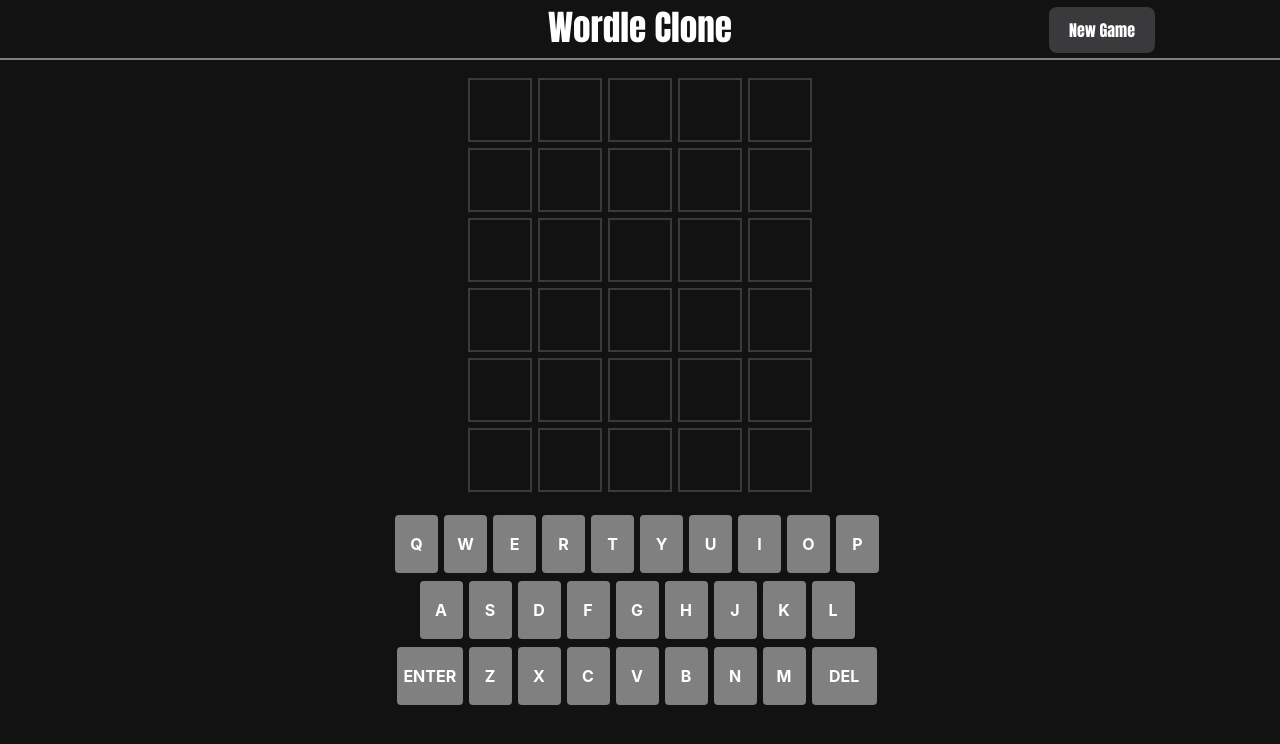
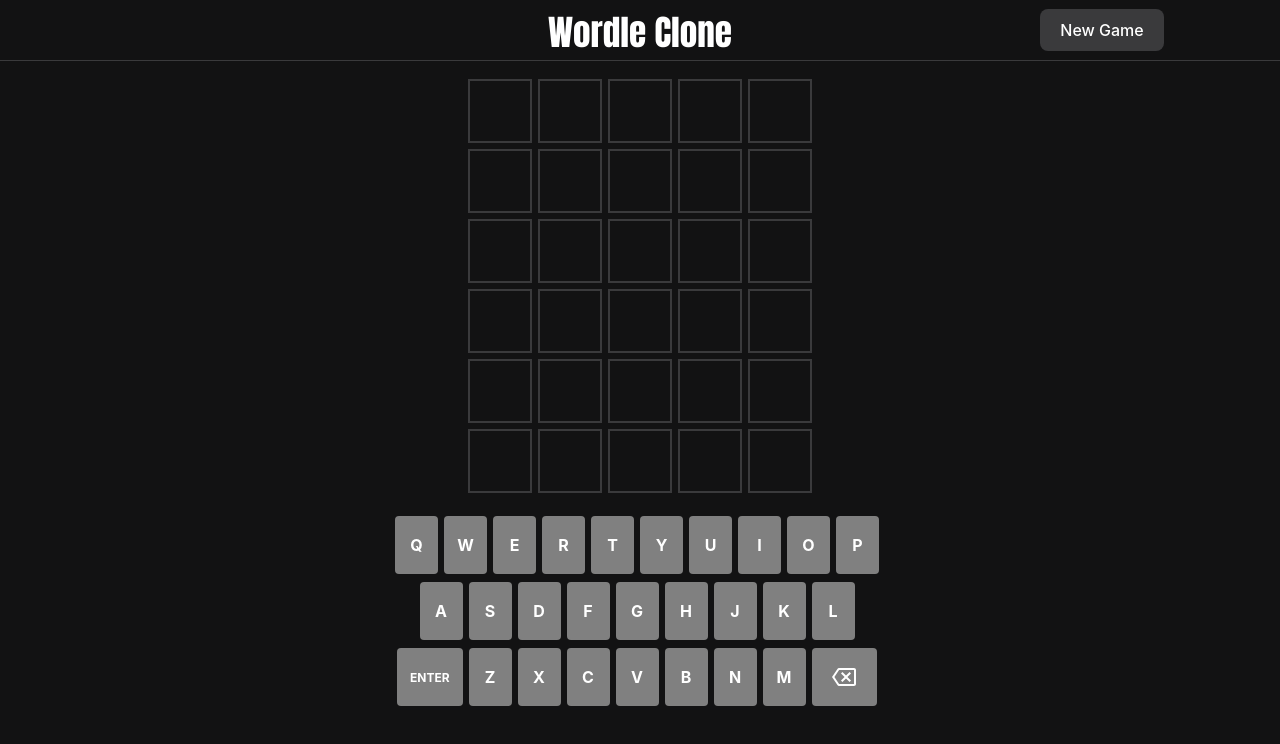
Before and after one commit to kylesmigelski/wordle-deployed, a Vue app: page / in a window 1280 px wide. Shown: the top 744 px of the page. Built offline with nearby package versions, Linux system fonts and the light colour scheme.

Commit message:
Add animations

```diff
--- a/package.json
+++ b/package.json
@@ -16,6 +16,7 @@
     "@vitejs/plugin-vue": "^4.0.0",
     "typescript": "^4.9.3",
     "vite": "^4.1.0",
+    "vue-svg-loader": "^0.16.0",
     "vue-tsc": "^1.0.24"
   }
 }
--- a/src/components/HelloWordle.vue
+++ b/src/components/HelloWordle.vue
@@ -40,8 +40,8 @@ function addOneWord() {
     CheckForWin(word);
   }
   else {
-    console.log(validWords.value)
-    alert('Invalid word. Please try again.')
+    console.log('shake')
+    shake();
   }
 }
 
@@ -52,31 +52,27 @@ function newGame() {
 function displayWord(word: string) {
   lettersGuessed.value -= 5
   typedLetters.value = []
+  const colors = []
   const letters = word.split('')
   for (let i = 0; i < letters.length; i++) {
 
-    // Display the word in the grid
-    document.getElementsByClassName('box')[lettersGuessed.value + i].innerHTML = letters[i].toUpperCase();
-
-    // Add the corresponding class to the letter.
     // if letter is in the solution word at the same position, add class "perfect"
     if (solutionWord.value[0].charAt(i) === letters[i]) {
-      document.getElementsByClassName('box')[lettersGuessed.value + i].classList.add('perfect')
+      //document.getElementsByClassName('box')[lettersGuessed.value + i].classList.add('perfect')
       letterColors.value[letters[i]] = '#538d4e'
     }
     // if letter is in the solution word at a different position, add class "misplaced"
     else if (solutionWord.value[0].includes(letters[i])) {
-      document.getElementsByClassName('box')[lettersGuessed.value + i].classList.add('misplaced')
       letterColors.value[letters[i]] = '#b59f3b'
     }
     // if letter is not in the solution word, add class "wrong" and make letter appear
     else {
-      document.getElementsByClassName('box')[lettersGuessed.value + i].classList.add('wrong')
       letterColors.value[letters[i]] = '#3A3A3C'
     }
   }
   // Add 5 to lettersGuessed to move to the next row
   lettersGuessed.value += 5
+  flip(letters);
 }
 
 
@@ -86,6 +82,7 @@ function displayLetter(letter: string) {
     document.getElementsByClassName('box')[lettersGuessed.value].innerHTML = letter.toUpperCase();
     typedLetters.value.push(letter)
     lettersGuessed.value += 1
+    pop();
   }
 }
 
@@ -98,12 +95,15 @@ function removeLastLetter() {
   }
 }
 
+
+
 function CheckForWin(word: string) {
   // Check if the latest word is the same as the solution word. If so, the user wins and they can't submit any more words or letters
   if (solutionWord.value.join() === (word)) {
     allowInput = false
     // Change the color of the newgame button to green
     document.getElementById("newgame")!.style.backgroundColor = "#538d4e";
+    winner();
   }
   // If the user has guessed 6 words, they lose
   else if(lettersGuessed.value == 30){
@@ -121,29 +121,60 @@ function onPress(key: string) {
     displayLetter(key)
   } else if (key === 'Backspace' || key === 'Delete') {
     removeLastLetter()
-    console.log('backspace')
   } else if (key === 'Enter') {
     addOneWord()
   }
 }
-// add a watch that ensures the grids html is updated when the backspace key is pressed
 
+function shake() {
+  // Shake the current row of letters
+  for (let i = 0; i < 5; i++) {
+    document.getElementsByClassName('box')[lettersGuessed.value - 1 - i].classList.add('shake')
+  }
+  // Remove the shake class after 500ms
+  setTimeout(() => {
+    for (let i = 0; i < 5; i++) {
+      document.getElementsByClassName('box')[lettersGuessed.value - 1 - i].classList.remove('shake')
+    }
+  }, 500)
+}
+
+function flip(letters: string[]) {
+  for (let i = 0; i < 5; i++) {
+    setTimeout(() => {
+      document.getElementsByClassName('box')[lettersGuessed.value - 5 + i].classList.add('flip')
+      document.getElementsByClassName('box')[lettersGuessed.value - 5 + i].style.backgroundColor = letterColors.value[letters[i]]
+      document.getElementsByClassName('box')[lettersGuessed.value - 5 + i].style.outlineColor = letterColors.value[letters[i]]
+    }, 400 * i)
+  }
+}
+
+function pop() {
+  // Pop the current letter
+  document.getElementsByClassName('box')[lettersGuessed.value - 1].classList.add('pop')
+}
+
+function winner() {
+  for (let i = 0; i < 5; i++) {
+    setTimeout(() => {
+      document.getElementsByClassName('box')[lettersGuessed.value - 5 + i].classList.add('skip')
+    }, 400 * i)
+  }
+}
 
 </script>
 
 <template>
   <div class="header">
-    <h1 class="div2" id="title" style="font-family: Anton,serif">Wordle Clone</h1>
-    <button class="div4" @click="newGame" id="newgame" style="font-family: Anton,serif">New Game</button>
+    <h1 class="title" id="title" style="font-family: Anton,serif">Wordle Clone</h1>
+    <button class="new-Button" @click="newGame" id="newgame" >New Game</button>
   </div>
-  <hr color="gray">
 
   <div class="field">
     <div class="grid">
       <div class="box" v-for="index in 30"></div>
     </div>
   </div>
-
 
   <div style="justify-content: center">
 
@@ -168,15 +199,17 @@ function onPress(key: string) {
     align-content: space-evenly;
     align-items: center;
     grid-template-columns: repeat(5, 1fr);
-    grid-template-rows: 50px;
+    grid-template-rows: 60px;
+    border-bottom: #3a3a3c 1px solid;
+    margin-bottom: 20px;
   }
-  .div2 { grid-area: 1 / 3 / 2 / 4;
+
+  .title { grid-area: 1 / 3 / 2 / 4;
     margin-top: 30px;
   }
-  .div4 { grid-area: 1 / 5 / 2 / 6;
+  .new-Button { grid-area: 1 / 5 / 2 / 6;
     justify-content: center;
     align-items: center;
-    margin-top: 10px;
     margin-right: 100px;
     color: white;
   }
@@ -213,16 +246,24 @@ function onPress(key: string) {
     text-align: center;
     font-family: Arial, sans-serif;
   }
-
-  .button1{
-    outline-style: solid;
-    outline-color: black;
-    height: 40px;
-    width: 200px;
-    margin-top: auto;
-    justify-content: center;
-    align-items: center;
-    font-size: small;
+  .front, .back{
+    backface-visibility: hidden;
+    position: absolute;
+    top: 0;
+    left: 0;
+  }
+  .front{
+    z-index: 2;
+    transform: rotateX(0deg);
+  }
+  .back{
+    transform: rotateX(180deg);
+  }
+  .flip{
+    transform: rotateX(180deg) scale(1, -1);
+    transition: 0.6s;
+    transform-style: preserve-3d;
+    position: relative;
   }
 
   .perfect{
@@ -243,24 +284,93 @@ function onPress(key: string) {
     outline-color: #3A3A3C;
   }
 
-  @media (max-width: 768px) {
+  .shake {
+    animation: shake 0.7s;
+  }
+  @keyframes shake {
+    0% {
+      transform: translate(1px);
+    }
+    10% {
+      transform: translate(-2px);
+    }
+    20% {
+      transform: translate(2px);
+    }
+    30% {
+      transform: translate(-2px);
+    }
+    40% {
+      transform: translate(2px);
+    }
+    50% {
+      transform: translate(-2px);
+    }
+    60% {
+      transform: translate(2px);
+    }
+    70% {
+      transform: translate(-2px);
+    }
+    80% {
+      transform: translate(2px);
+    }
+    90% {
+      transform: translate(-2px);
+    }
+    100% {
+      transform: translate(1px);
+    }
+  }
+
+  .pop {
+    animation: pop 0.3s;
+  }
+  @keyframes pop {
+    0% {
+      transform: scale(1.1);
+    }
+    100% {
+      transform: scale(1);
+    }
+  }
+
+  .skip {
+    animation: skip 0.7s;
+  }
+  @keyframes skip {
+    0% {
+      transform: translateY(0px);
+    }
+    20% {
+      transform: translateY(5px);
+    }
+    60% {
+      transform: translateY(-25px);
+    }
+    90% {
+      transform: translateY(3px);
+    }
+    100% {
+      transform: translateY(0px);
+    }
+  }
+
+  @media (max-width: 920px) {
     h1 {
       font-size: 1.5rem;
     }
-    .div2 { grid-area: 1 / 3 / 2 / 4;
+    .title { grid-area: 1 / 3 / 2 / 4;
       width: 150px;
+      font-size: x-large;
+      margin-top: 20px;
     }
-    .div4 { grid-area: 1 / 5 / 2 / 6;
-      justify-content: center;
-      align-items: center;
-      margin-top: 10px;
-      height: 35px;
+    .new-Button { grid-area: 1 / 5 / 2 / 6;
+      height: 30px;
       width: 100px;
       font-size: small;
       margin-right: 50px;
-    }
-    hr {
-      margin-bottom: 15px;
+      padding: 0;
     }
     .field {
       justify-content: center;
@@ -269,7 +379,8 @@ function onPress(key: string) {
       margin-bottom: 15px;
     }
     .header {
-      grid-template-rows: 38px;
+      grid-template-rows: 48px;
+      margin-bottom: 15px;
     }
   }
 
--- a/src/components/keyboard.vue
+++ b/src/components/keyboard.vue
@@ -19,7 +19,19 @@
         <button v-for="key in bottomRow" class="keyboard-button" @click="handleKeyClick(key)">
           {{ key }}
         </button>
-      <button class="keyboard-button big-key" @click="handleKeyClick('Backspace')">Del</button>
+      <button class="keyboard-button big-key" @click="handleKeyClick('Backspace')">
+        <svg
+            xmlns="http://www.w3.org/2000/svg"
+            height="24"
+            viewBox="0 0 24 24"
+            width="24"
+        >
+          <path
+              fill="currentColor"
+              d="M22 3H7c-.69 0-1.23.35-1.59.88L0 12l5.41 8.11c.36.53.9.89 1.59.89h15c1.1 0 2-.9 2-2V5c0-1.1-.9-2-2-2zm0 16H7.07L2.4 12l4.66-7H22v14zm-11.59-2L14 13.41 17.59 17 19 15.59 15.41 12 19 8.41 17.59 7 14 10.59 10.41 7 9 8.41 12.59 12 9 15.59z"
+          ></path>
+        </svg>
+      </button>
     </div>
   </div>
 </template>
@@ -41,7 +53,7 @@ data() {
     return {
       topRow,
       middleRow,
-      bottomRow
+      bottomRow,
     }
   },
   methods: {
@@ -104,11 +116,13 @@ function shadeKeyBoard(letter, color) {
   justify-content: center;
   align-items: center;
   text-transform: uppercase;
+  transition: background-color 0.2s ease;
 }
 .big-key {
   width: 65.4px;
+  font-size: 75%;
 }
-@media (max-width: 768px) {
+@media screen and (max-height: 700px), screen and (max-width: 720px){
   #keyboard-cont {
     margin: 0 0;
     display: flex;
@@ -126,6 +140,7 @@ function shadeKeyBoard(letter, color) {
   }
   .big-key {
     width: 50px;
+    font-size: 75%;
   }
 }
 
--- a/src/style.css
+++ b/src/style.css
@@ -3,6 +3,7 @@
   line-height: 1.5;
   font-weight: 400;
 
+  touch-action: manipulation;
   color-scheme: dark;
   color: #fff;
   background-color: #121213;
@@ -48,11 +49,6 @@ button:hover {
   background-color: rgba(58, 171, 80, 0.8);
 }
 
-button:focus,
-button:focus-visible {
-  outline: 4px auto -webkit-focus-ring-color;
-}
-
 #app {
   height: inherit;
   width: inherit;
```
Also changed, not shown: 1 other file (tests, documents, lock files or other folders).
